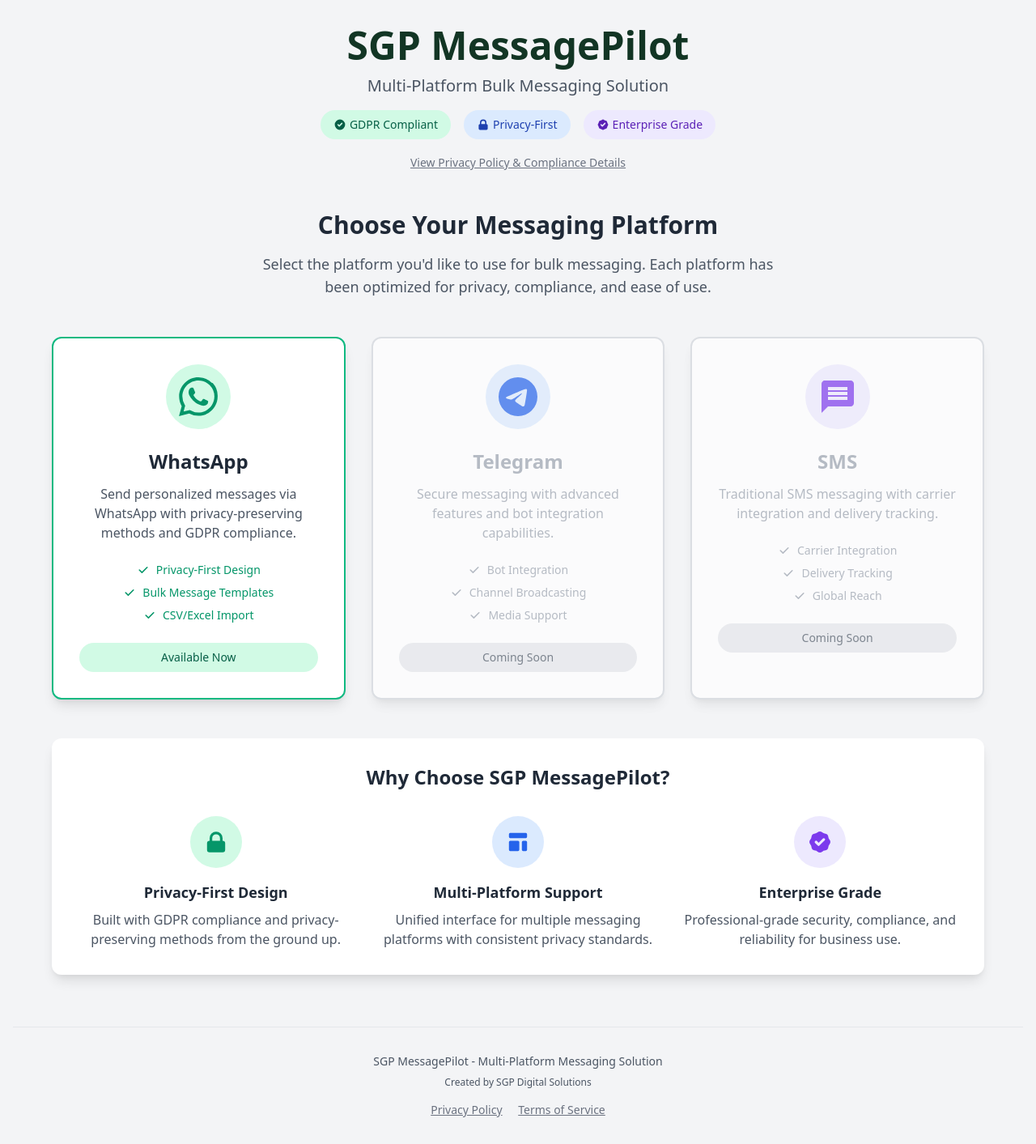
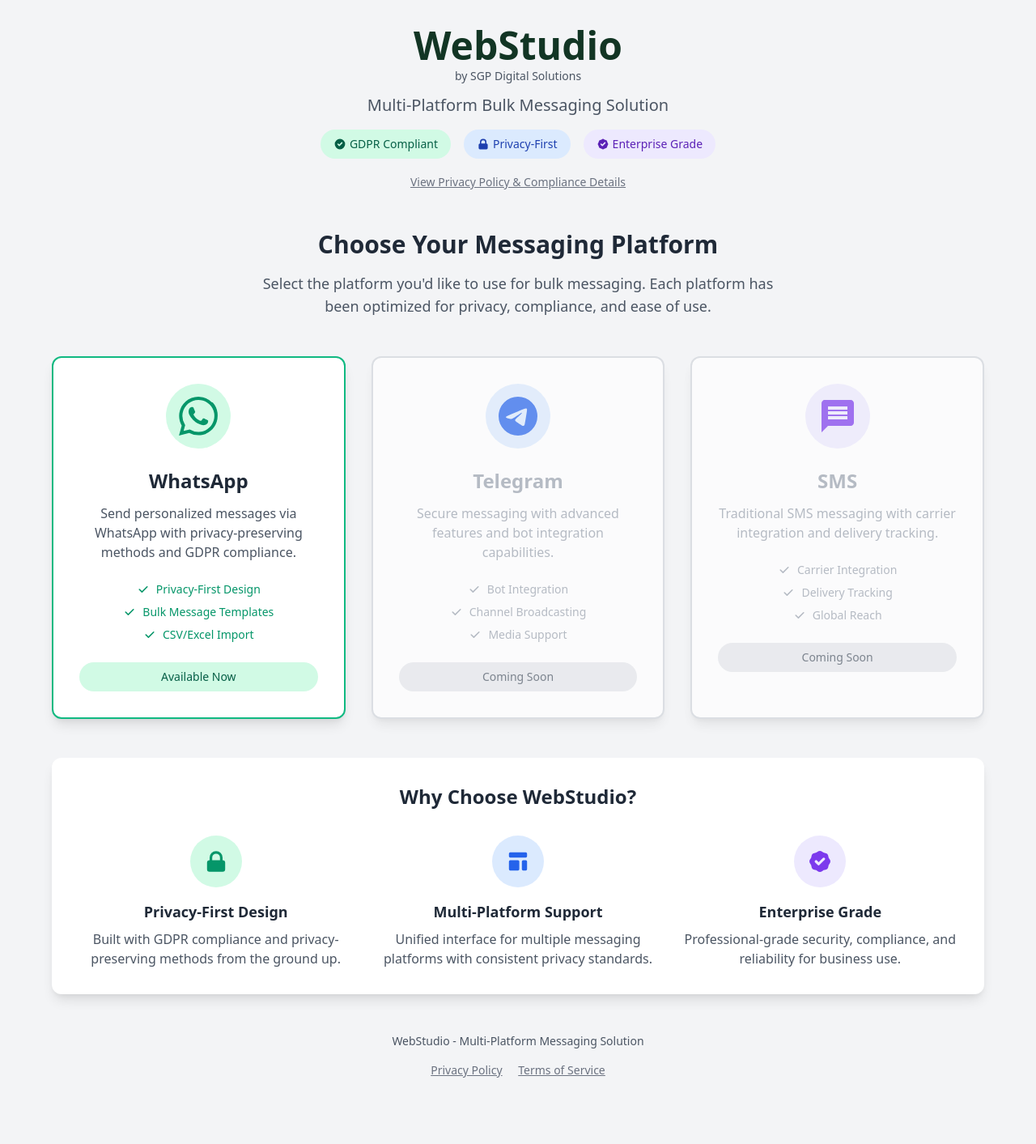
Before and after one commit to SGPDIGITALSOLUTIONS/sgpmessagepilot, a Flask app: page / in a window 1280 px wide. Shown: the whole page at 81% size. After the commit the page ends 1331 px from the top, so only its background shows below. Run offline with Flask 3, Linux system fonts and the light colour scheme.

Commit message:
feat: rebrand app to WebStudio and add SGP Digital Solutions subheading

```diff
--- a/app/templates/index.html
+++ b/app/templates/index.html
@@ -4,7 +4,7 @@
     <meta charset="UTF-8">
     <meta name="viewport" content="width=device-width, initial-scale=1.0">
     <meta name="referrer" content="no-referrer">
-    <title>SGP MessagePilot - Multi-Platform Messaging Solution</title>
+    <title>WebStudio - Multi-Platform Messaging Solution</title>
     <link href="https://cdn.jsdelivr.net/npm/tailwindcss@2.2.19/dist/tailwind.min.css" rel="stylesheet">
     <style>
         .sgp-green {
@@ -41,7 +41,8 @@
     <div class="container mx-auto px-4 py-8">
         <!-- Header -->
         <header class="text-center mb-12">
-            <h1 class="text-5xl font-bold sgp-green-text mb-3">SGP MessagePilot</h1>
+            <h1 class="text-5xl font-bold sgp-green-text mb-1">WebStudio</h1>
+            <p class="text-sm text-gray-600 mb-3">by SGP Digital Solutions</p>
             <p class="text-xl text-gray-600 mb-4">Multi-Platform Bulk Messaging Solution</p>
 
             <!-- Compliance Badges -->
@@ -210,7 +211,7 @@
 
             <!-- Features Section -->
             <div class="bg-white rounded-xl shadow-lg p-8 mb-12">
-                <h3 class="text-2xl font-bold text-center text-gray-800 mb-8">Why Choose SGP MessagePilot?</h3>
+                <h3 class="text-2xl font-bold text-center text-gray-800 mb-8">Why Choose WebStudio?</h3>
 
                 <div class="grid md:grid-cols-3 gap-8">
                     <div class="text-center">
@@ -346,14 +347,11 @@
         </div>
 
         <!-- Footer -->
-        <footer class="text-center mt-16 pt-8 border-t border-gray-200">
-            <div class="text-sm text-gray-600">
-                <p class="mb-2">SGP MessagePilot - Multi-Platform Messaging Solution</p>
-                <p class="text-xs">Created by SGP Digital Solutions</p>
-                <div class="mt-4 space-x-4">
-                    <a href="/privacy" class="text-gray-500 hover:text-gray-700 underline">Privacy Policy</a>
-                    <a href="/terms" class="text-gray-500 hover:text-gray-700 underline">Terms of Service</a>
-                </div>
+        <footer class="text-center text-gray-600 text-sm mt-8">
+            <p class="mb-2">WebStudio - Multi-Platform Messaging Solution</p>
+            <div class="mt-4 space-x-4">
+                <a href="/privacy" class="text-gray-500 hover:text-gray-700 underline">Privacy Policy</a>
+                <a href="/terms" class="text-gray-500 hover:text-gray-700 underline">Terms of Service</a>
             </div>
         </footer>
     </div>
--- a/app/templates/whatsapp.html
+++ b/app/templates/whatsapp.html
@@ -4,7 +4,7 @@
     <meta charset="UTF-8">
     <meta name="viewport" content="width=device-width, initial-scale=1.0">
     <meta name="referrer" content="no-referrer">
-    <title>SGP MessagePilot - Bulk WhatsApp Messaging Tool</title>
+    <title>WebStudio - Bulk WhatsApp Messaging Tool</title>
     <link href="https://cdn.jsdelivr.net/npm/tailwindcss@2.2.19/dist/tailwind.min.css" rel="stylesheet">
     <style>
         .drag-area {
@@ -117,7 +117,8 @@
     <div class="container mx-auto px-4 py-8">
         <!-- Header -->
         <header class="text-center mb-12">
-            <h1 class="text-4xl font-bold sgp-green-text mb-2">SGP MessagePilot</h1>
+            <h1 class="text-4xl font-bold sgp-green-text mb-1">WebStudio</h1>
+            <p class="text-sm text-gray-600 mb-2">by SGP Digital Solutions</p>
             <p class="text-gray-600 mb-3">Efficient Bulk WhatsApp Messaging Solution</p>
 
             <!-- Compliance Badges -->
```
Also changed, not shown: PREFLIGHT_CHECKS.md (+2 -2 lines), PRIVACY_SOLUTIONS.md (+3 -3 lines), ROADMAP.md (+1 -1 lines), app/templates/privacy.html (+7 -6 lines), azure-config.md (+1 -1 lines), .github/workflows/azure-deploy.yml, README.md.
